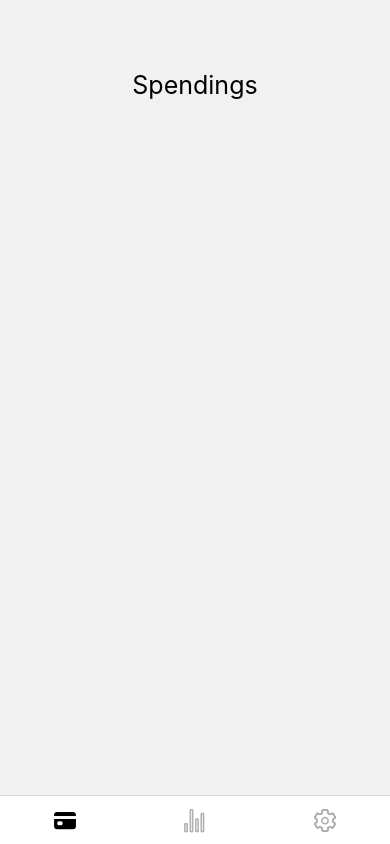
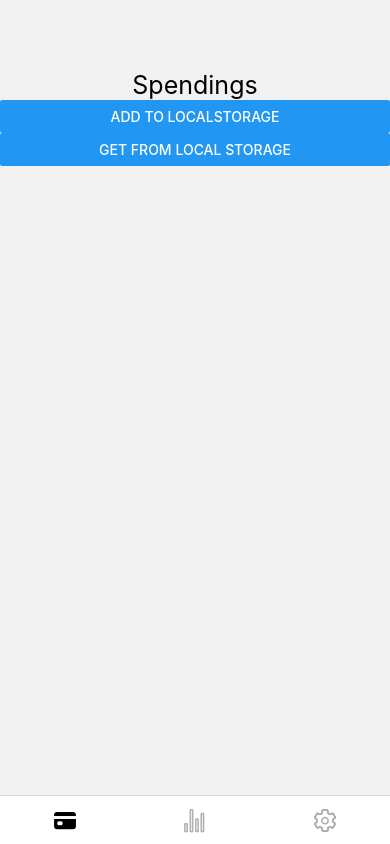
Before and after one commit to benamager/spendings-app, a React Native app: screen /Spendings in a window 390 px wide. Built offline with nearby package versions, Linux system fonts and the light colour scheme.

Commit message:
Figured out AsyncStorage

```diff
--- a/App.tsx
+++ b/App.tsx
@@ -1,35 +1,11 @@
 /* Imports */
-import { NavigationContainer } from "@react-navigation/native"
-import BottomTabNavigator from "./src/routes/BottomTabNavigator"
-import { useEffect, useState } from "react"
-import AsyncStorage from "@react-native-async-storage/async-storage"
+import { NavigationContainer } from "@react-navigation/native";
+import BottomTabNavigator from "./src/routes/BottomTabNavigator";
 
 /* Main app */
 export default function App() {
-  const date: any = new Date()
+  const date: any = new Date();
   //console.log(date.getUTCFullYear(), date.getUTCMonth(), date.getUTCDate())
-
-  const setStringValue = async (value: any) => {
-    try {
-      await AsyncStorage.setItem("key", value)
-    } catch (e) {
-      // save error
-    }
-
-    console.log("Done.")
-  }
-  setStringValue("Hello World")
-
-  const getMyStringValue = async () => {
-    try {
-      return await AsyncStorage.getItem("key")
-    } catch (e) {
-      // read error
-    }
-
-    console.log("Done.")
-  }
-  console.log(getMyStringValue())
 
   // const [data, setData] = useState({
   //   "2022": {
@@ -47,5 +23,5 @@ export default function App() {
     <NavigationContainer>
       <BottomTabNavigator />
     </NavigationContainer>
-  )
+  );
 }
--- a/package.json
+++ b/package.json
@@ -15,7 +15,7 @@
     "expo-status-bar": "~1.4.0",
     "react": "18.0.0",
     "react-dom": "18.0.0",
-    "react-native": "0.69.5",
+    "react-native": "0.69.6",
     "react-native-vector-icons": "^9.2.0",
     "react-native-web": "~0.18.7",
     "@react-native-async-storage/async-storage": "~1.17.3"
--- a/src/screens/Spendings.tsx
+++ b/src/screens/Spendings.tsx
@@ -1,17 +1,46 @@
 /* Imports */
-import { View, Text } from "react-native"
-import { StatusBar } from "expo-status-bar"
+import { View, Text, Button } from "react-native";
+import { StatusBar } from "expo-status-bar";
+import AsyncStorage from "@react-native-async-storage/async-storage";
+import { useState } from "react";
 
 // Spendings page
 const Spendings = () => {
+  const setStringValue = async (value: any) => {
+    try {
+      await AsyncStorage.setItem("key", value);
+    } catch (e) {
+      // save error
+    }
+
+    console.log("Now sat item to async storage");
+  };
+
+  const getMyStringValue = async () => {
+    try {
+      const value = await AsyncStorage.getItem("key");
+      console.log(value);
+    } catch (e) {
+      // read error
+    }
+  };
+
   return (
     <View style={{ backgroundColor: "#f1f1f1", height: "100%" }}>
       <Text style={{ fontSize: 25, textAlign: "center", marginTop: 70 }}>
         Spendings
       </Text>
+      <Button
+        title="add to localstorage"
+        onPress={() => setStringValue("Hello World")}
+      />
+      <Button
+        title="get from local storage"
+        onPress={() => getMyStringValue()}
+      />
       <StatusBar style="auto" />
     </View>
-  )
-}
+  );
+};
 
-export default Spendings
+export default Spendings;
```
Also changed, not shown: src/routes/BottomTabNavigator.tsx (+15 -15 lines), 1 other file (tests, documents, lock files or other folders).
